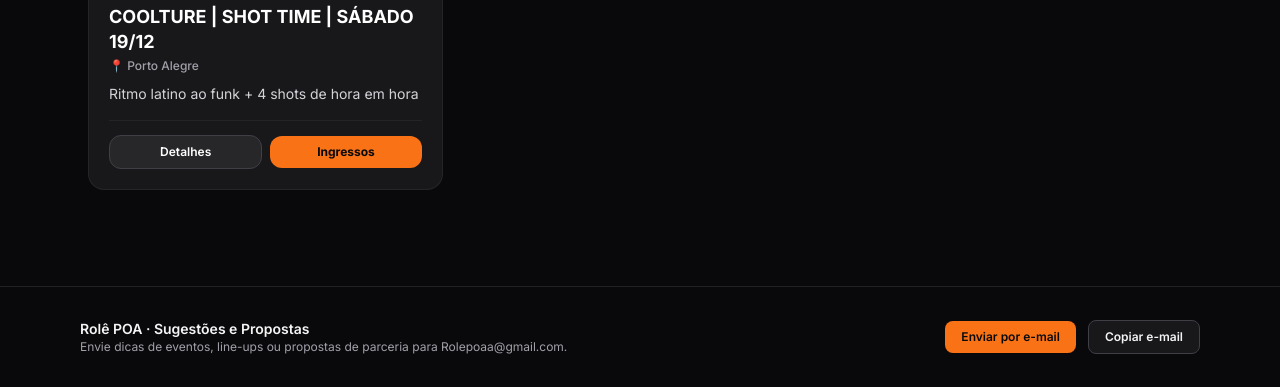
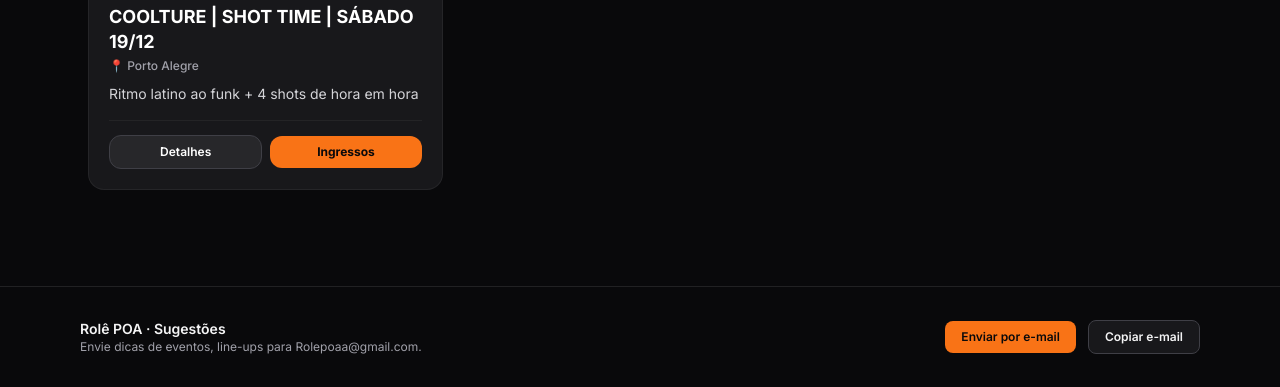
Before and after one commit to rolepoa/rolepoa.github.io, a plain HTML site: page index.html in a window 1280 px wide. Shown: the part 2019-2406 px from the top of the page. Drawn offline with nearby package versions, Linux system fonts and the light colour scheme; no server answers.

Commit message:
Atualizar o index.html

```diff
--- a/index.html
+++ b/index.html
@@ -1022,8 +1022,8 @@
   <footer class="mt-16 border-t border-zinc-800/80 py-8 text-sm text-zinc-400">
   <div class="mx-auto flex max-w-6xl flex-col gap-4 px-4 sm:flex-row sm:items-center sm:justify-between">
     <div>
-      <p class="font-semibold text-zinc-100">Rolê POA · Sugestões e Propostas</p>
-      <p class="text-xs text-zinc-400">Envie dicas de eventos, line-ups ou propostas de parceria para Rolepoaa@gmail.com.</p>
+      <p class="font-semibold text-zinc-100">Rolê POA · Sugestões </p>
+      <p class="text-xs text-zinc-400">Envie dicas de eventos, line-ups para Rolepoaa@gmail.com.</p>
     </div>
     <div class="flex flex-wrap items-center gap-3">
       <a
```
